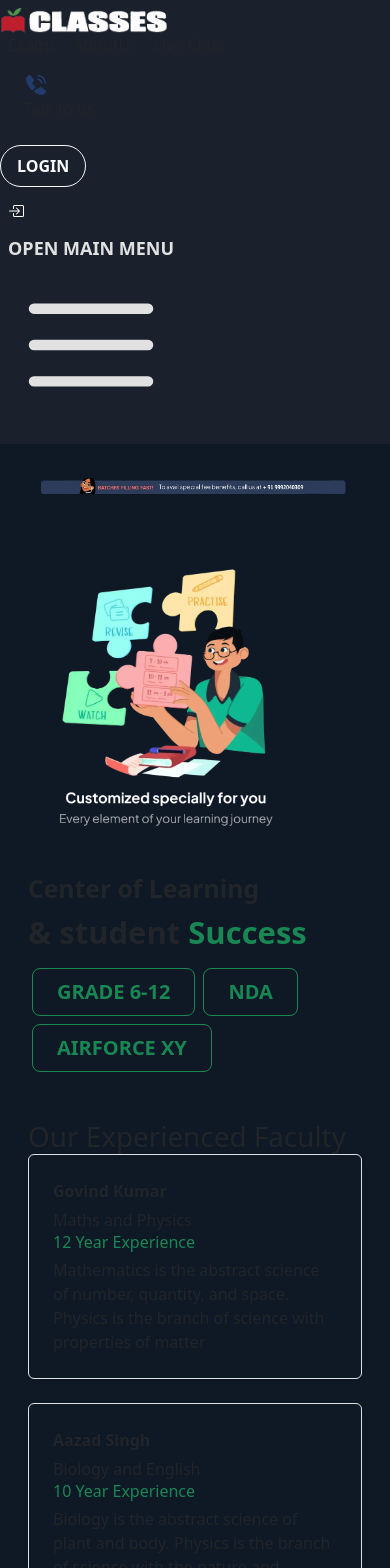
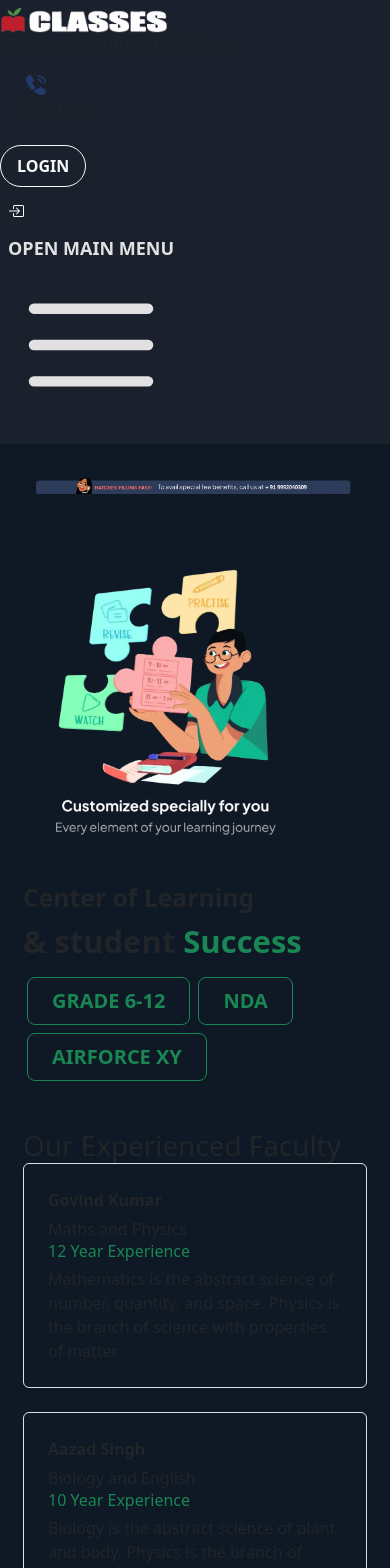
Before and after one commit to basantkumarr/Apple-Academy, a React (Vite) app in the folder Frontend/: page / in a window 390 px wide. Shown: the top 1568 px of the page. Built offline with nearby package versions, Linux system fonts and the light colour scheme.

Commit message:
Update app.css

```diff
--- a/Frontend/src/styles/app.css
+++ b/Frontend/src/styles/app.css
@@ -19,8 +19,8 @@ body{
   /* Media query for screens smaller than 600px */
   @media screen and (max-width: 400px) {
     .all{
-      padding-left: 28px;
-     padding-right: 28px;
+      padding-left: 23px;
+     padding-right: 23px;
 
       padding-top: 1rem;
      padding-bottom: 1rem;
```
